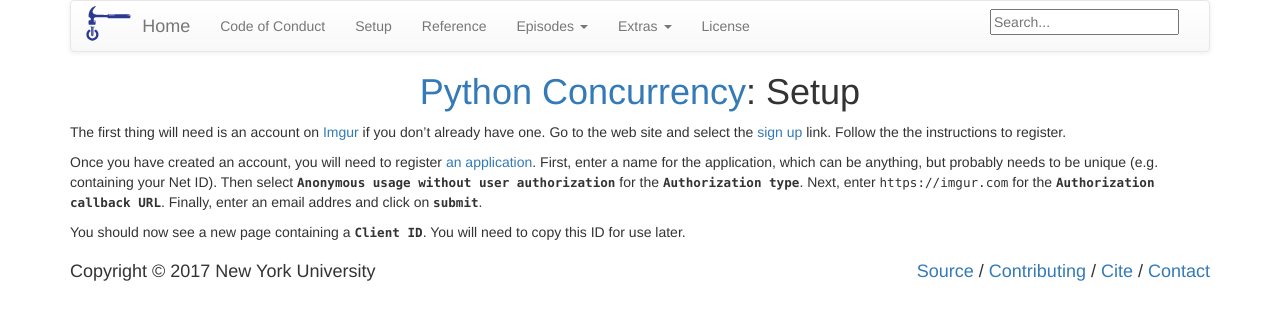
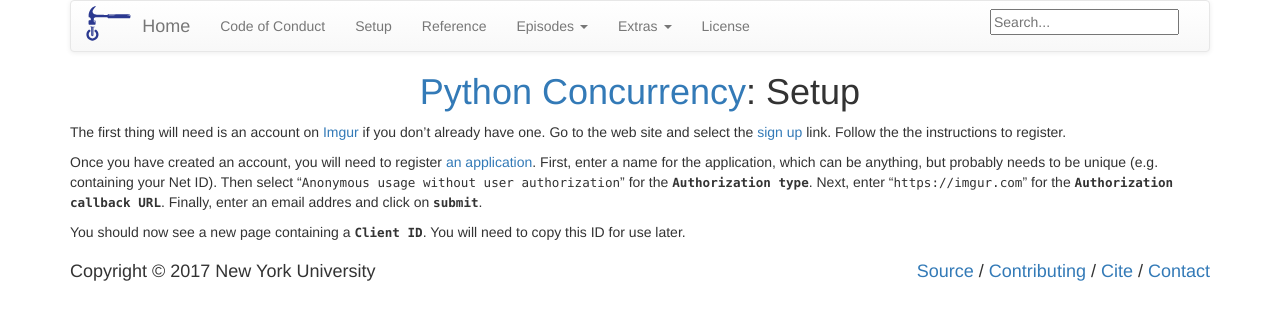
Before and after one commit to nyu-cds/python-concurrency, a Jekyll site: the page built from setup.md, in a window 1280 px wide. Shown: the top 320 px of the page. Built offline with Jekyll 4.4.1, drawn with Linux system fonts in a browser that asks for light colours.

Commit message:
Minor
Signed-off-by: Greg Watson <g.watson@computer.org>

```diff
--- a/setup.md
+++ b/setup.md
@@ -9,7 +9,7 @@ and select the <a href="https://imgur.com/register?invokedBy=regularSignIn" targ
 Once you have created an account, you will need to register
 <a href="https://api.imgur.com/oauth2/addclient" target="_blank">an application</a>. First, enter a name
 for the application, which can be anything, but probably needs to be unique (e.g. containing your Net ID). Then select
-**`Anonymous usage without user authorization`** for the **`Authorization type`**. Next, enter `https://imgur.com` for the
+"`Anonymous usage without user authorization`" for the **`Authorization type`**. Next, enter "`https://imgur.com`" for the
 **`Authorization callback URL`**. Finally, enter an email addres and click on **`submit`**.
 
 You should now see a new page containing a **`Client ID`**. You will need to copy this ID for use later.
```
